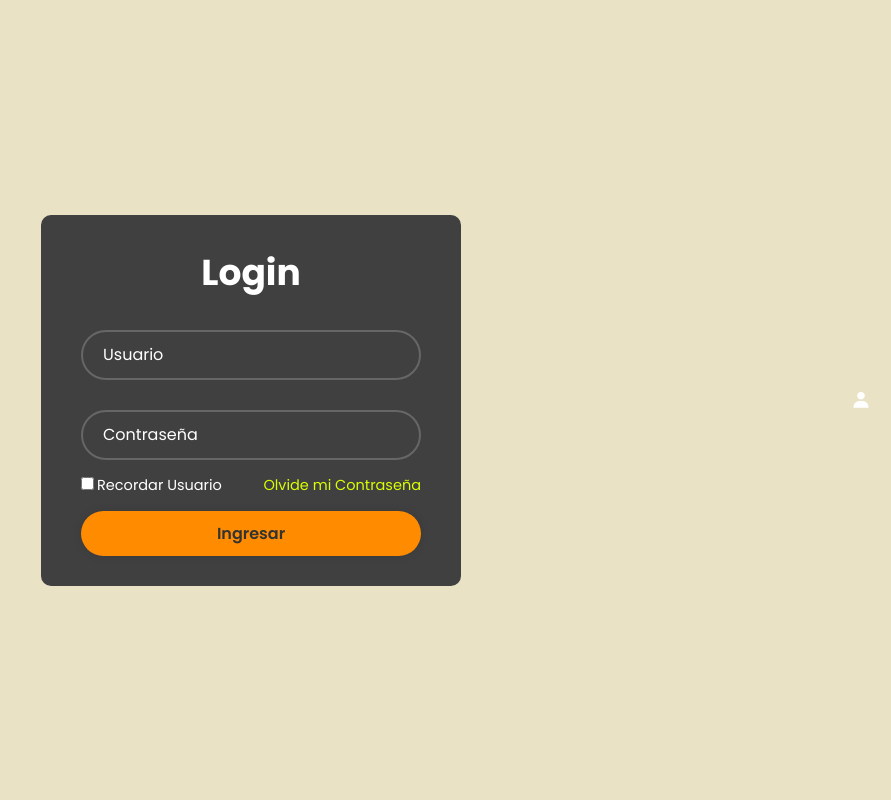
After one commit to Desh22/Pagina_Casas.github.io, a PHP site: page /login.html in a window 1280 px wide. The commit adds this page. Shown: the whole page, without its empty margins (389-1280 px from the left). Run offline with PHP 8.4, Linux system fonts and the light colour scheme.

Commit message:
boton login y apartado login creados

```diff
--- a/index.html
+++ b/index.html
@@ -28,8 +28,12 @@
 
                 </ul>
             </nav>
+            <nav>
             <button onclick="window.location.href='Contacto.html';" class="quote-btn">Contacto</button>
+            <button onclick="window.location.href='login.html';" class="quote-btn">Iniciar sesion</button>
+            </nav>
         </header>
+
         <main>
             <section class="hero">
                 <h1>Construimos un futuro más bello</h1>
--- /dev/null
+++ b/login.css
@@ -0,0 +1,97 @@
+@import url("https://fonts.googleapis.com/css2?.family=Poppins:wght@300;400;500;600;700;800;900&display=swap");
+
+*{
+    margin: 0;
+    padding: 0;
+    box-sizing: border-box;
+    font-family: "Poppins", sans-serif;
+}
+
+body{
+    display: flex;
+    justify-content: center;
+    align-items: center;
+    min-height: 100vh;
+    background: #cebf7c70;
+    background-size: cover;
+    background-position: center;
+}
+
+.wrapper{
+    width: 420px;
+    background: #404040 !important;
+    color: #fff;
+    border-radius: 10px;
+    padding: 30px 40px;
+}
+
+.wrapper h1 {
+    font-size: 36px;
+    text-align: center;
+}
+
+.wrapper .input-box{
+    width: 100%;
+    height: 50px;
+    margin: 30px 0;
+}
+
+.input-box input {
+    width: 100%;
+    height: 100%;
+    background: transparent;
+    border: none;
+    outline: none;
+    border: 2px solid rgba(255, 255, 255, .2);
+    border-radius: 40px;
+    font-size: 16px;
+    color: #fff;
+    padding: 20px 45px 20px 20px;
+}
+
+.input-box input::placeholder{
+    color: #fff;
+}
+
+.input-box i {
+    position: absolute;
+    right: 20px;
+    top: 50%;
+    transform: translateY(-50%);
+    font-size: 20px;
+}
+
+.wrapper .remember-forgot{
+    display: flex;
+    justify-content: space-between;
+    font-size: 14.5px;
+    margin: -15px 0 15px;
+}
+
+.remember-forgot label input{
+    accent-color: #fff;
+    margin-right: 3px;
+}
+
+.remember-forgot a{
+    color: #d9ff00;
+    text-decoration: none;
+}
+
+.remember-forgot a :hover{
+    text-decoration: underline;
+}
+
+.wrapper .btn{
+    width: 100%;
+    height: 45px;
+    background: #ff8c00;
+    border: none;
+    outline: none;
+    border-radius: 40px;
+    box-shadow: 0 0 10px rgba(0, 0, 0, .1);
+    cursor: pointer;
+    font-size: 16px;
+    color: #333;
+    font-weight: 600;
+}
--- /dev/null
+++ b/login.html
@@ -0,0 +1,35 @@
+<!DOCTYPE html>
+<html lang="en">
+<head>
+    <meta charset="UTF-8">
+    <meta name="viewport" content="width=device-width, initial-scale=1.0">
+    <link href="https://unpkg.com/boxicons@2.1.4/css/boxicons.min.css" rel="stylesheet">
+    <title>Inicio de sesión</title>
+    <link href="Login.css" rel="stylesheet" type="text/css">
+</head>
+<body>
+    <div class="wrapper">
+        <form action="" id="loginForm">
+            <h1>Login</h1>
+            <div class="input-box" id="userInput">
+                <input type="text" placeholder="Usuario"
+                required>
+                <i class="bx bxs-user"></i>
+            </div>
+            <div class="input-box" id="passwordInput">
+                <input type="password" placeholder="Contraseña"
+                required>
+                <i class="bx bxs-lock.alt"></i>
+            </div>
+            <div class="remember-forgot" id="rememberForgot">
+                <label><input type="checkbox">Recordar Usuario</label>
+                <a href="#">Olvide mi Contraseña</a>
+            </div>
+            <button type="submit" class="btn" id="loginButton">
+                Ingresar
+            </button>
+        </form>
+    </div>
+    <script src="./JS/login.js"></script>
+</body>
+</html>
```
Also changed, not shown: style.css (+9 -0 lines).
